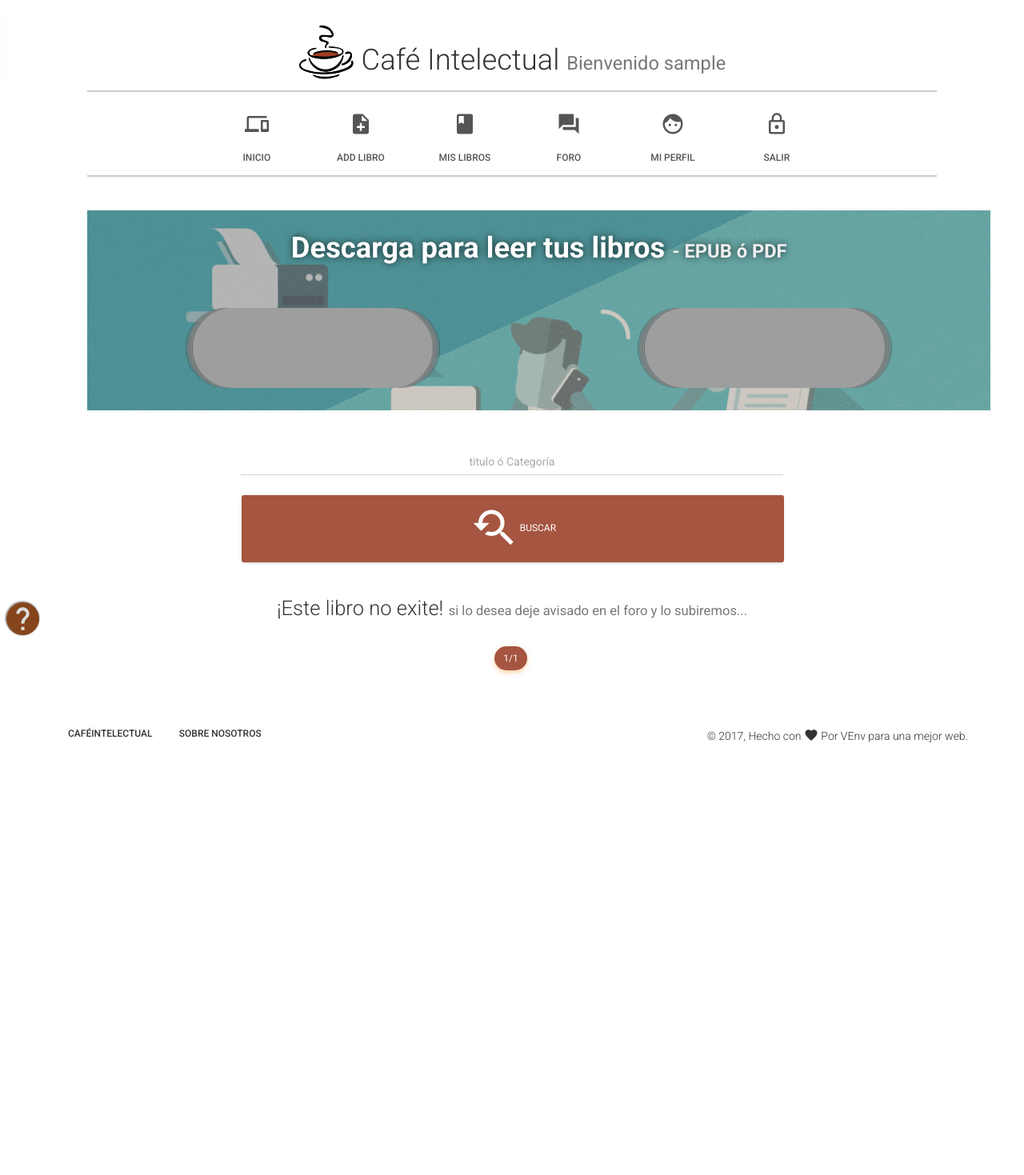
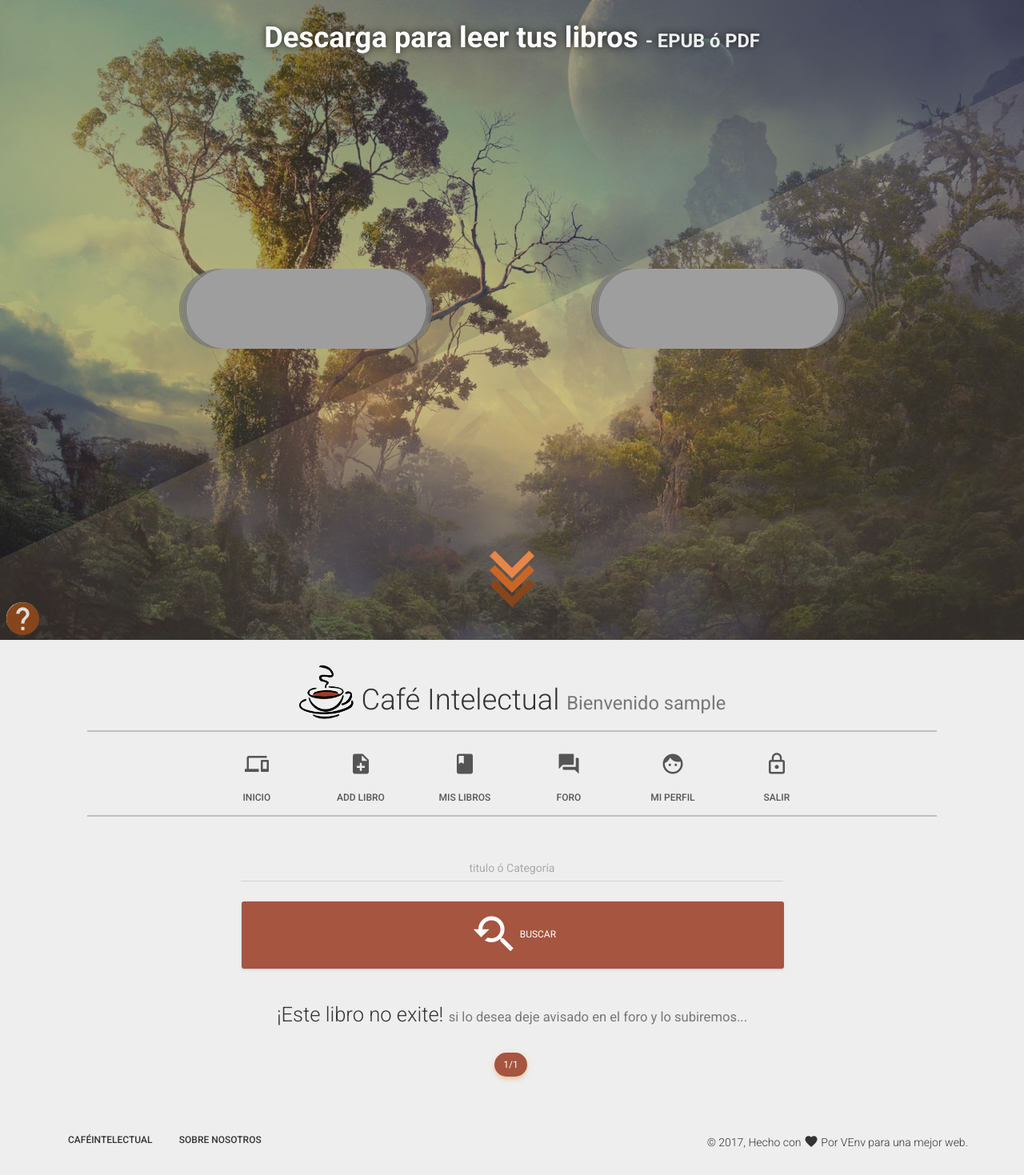
Before and after one commit to LoretoEliel/EPWeb, a Django app: page /home/ in a window 1280 px wide. Shown: the whole page at 80% size. Before the commit the page ends 928 px from the top, so only its background shows below. Run offline with Django 3.2, Linux system fonts and the light colour scheme; the visitor is signed in with stand-in values (Sample User, id 1); data that the repository does not hold is empty; parts of the project's set-up code (start-up, migrations or seed data) failed here and were passed over; some libraries are stand-ins or nearby versions; grey boxes are pictures that could not be loaded.

Commit message:
nuevo diseño en estructura

```diff
--- a/static/css/home.css
+++ b/static/css/home.css
@@ -164,42 +164,25 @@
 }
 
 /*BANNER*/
+section .container {
+  margin: 0 !important;
+  padding: 0 !important;
+  width: 100% !important;
+  height: 100vh;
+}
+
 .caja-banner {
   position: relative;
+  background-attachment: fixed;
   background-repeat: no-repeat;
   background-size: cover;
-  height: 250px;
-  margin-top: 3em;
-}
-
-@media screen and (max-width: 1505px) {
-  .caja-banner {
-    width: 100%;
-  }
-}
-
-@media screen and (max-width: 1367px) {
-  .caja-banner {
-    width: 96.2%;
-  }
-}
-
-@media screen and (max-width: 1325px) {
-  .caja-banner {
-    width: 96.5%;
-  }
-}
-
-@media screen and (max-width: 1025px) {
-  .caja-banner {
-    width: 86.5%;
-  }
+  height: 100vh;
 }
 
 .caja-banner:before {
   content: "";
   width: 100%;
-  height: 250px;
+  height: 100vh;
   background: linear-gradient(
     335deg,
     rgba(124, 112, 95, 0.39) 50%,
@@ -216,7 +199,7 @@
   justify-content: center;
   align-items: flex-start;
   width: 100%;
-  height: 250px;
+  height: 100vh;
   position: absolute;
   top: 0;
   left: 0;
@@ -243,14 +226,22 @@
 .caja-banner_descarga {
   display: flex;
   justify-content: space-around;
-  align-items: flex-end;
+  align-items: center;
   width: 100%;
-  height: 250px;
+  height: 100vh;
   position: absolute;
   top: 0;
   left: 0;
   margin: auto;
   z-index: 10;
+}
+
+.caja-banner_descarga .ebook {
+  margin-left: 10em;
+}
+
+.caja-banner_descarga .adobe {
+  margin-right: 10em;
 }
 
 .caja-banner_descarga .ebook,
@@ -294,3 +285,26 @@
   transform: rotate(0);
   transform: scale(0.9);
 }
+
+.caja-banner_bajar {
+  box-sizing: border-box;
+  display: flex;
+  justify-content: center;
+  align-items: flex-end;
+  width: 100%;
+  height: 150px;
+  position: absolute;
+  bottom: 0;
+  left: 0;
+  margin: auto;
+  z-index: 10;
+}
+
+.caja-banner_bajar .flecha_abajo {
+  padding: 0 !important;
+  margin: 0 !important;
+  font-size: 8em;
+  color: #87451b;
+  text-shadow: 0 -18px #cc6524,
+               0 -36px #e68648;
+}
--- a/templates/actualizar_libro.html
+++ b/templates/actualizar_libro.html
@@ -21,7 +21,7 @@
         <!-- FIN DE ARCHIVOS CSS -->
         <style type="text/css" media="screen">
 						body {
-							background: #fff;
+							background: #eee !important;
 							overflow-y: scroll;
 							overflow-x: hidden;
 						}
--- a/templates/agregar_libro.html
+++ b/templates/agregar_libro.html
@@ -21,7 +21,7 @@
         <!-- FIN DE ARCHIVOS CSS -->
         <style type="text/css" media="screen">
 						body {
-							background: #fff;
+							background: #eee !important;
 							overflow-y: scroll;
 							overflow-x: hidden;
 						}
--- a/templates/detalles_libro.html
+++ b/templates/detalles_libro.html
@@ -21,7 +21,7 @@
         <!-- FIN DE ARCHIVOS CSS -->
         <style type="text/css" media="screen">
 						body {
-							background: #fff;
+							background: #eee !important;
 							overflow-y: scroll;
 							overflow-x: hidden;
 						}
--- a/templates/home.html
+++ b/templates/home.html
@@ -23,7 +23,7 @@
         <!-- FIN DE ARCHIVOS CSS -->
         <style type="text/css" media="screen">
             body {
-            	background: #fff;
+            	background: #eee !important;
             	overflow-y: auto;
               overflow-x: hidden;
             }
@@ -92,6 +92,30 @@
 	<title>Café Intelectual</title>
 </head>
 <body onload="nobackbutton()">
+	<section class="banner">
+		<div class="container">
+			<div class="row">
+				<div class="caja-banner" style="background-image: url(/static/img/parallax-banner.jpg);">
+					<div class="caja-banner_titulo">
+						<h2>Descarga para leer tus libros <small>- EPUB ó PDF</small></h2>
+					</div>
+					<div class="caja-banner_descarga">
+						<a href="https://mega.nz/#!Glc0SD7I!8lA-1d1nU0aK5mz1Cbc3gcmOcF2VUU2eYbaq5CaDpbs" target="_blank">
+							<img class="ebook" src="/static/img/copyrightbook.png" alt="ebook">
+						</a>
+						<a href="https://mega.nz/#!208xGTjY!ZV7O5PbAiwN0lQHmnJTcozhx7v4eWCgl2WCdiXEtDLI" target="_blank">
+							<img class="adobe" src="/static/img/adobe_main.png" alt="adobe_read">
+						</a>
+					</div>
+					<div class="caja-banner_bajar">
+						<a href="#abajo">
+							<span class="flecha_abajo material-icons">keyboard_arrow_down</span>
+						</a>
+					</div>
+				</div>
+			</div>
+		</div>
+	</section>
 		<div id="btn-ayuda" class="btn-ayuda">
 	    <samp id="icon_ayuda" class="btn-ayuda_icon material-icons mostrar_icono">help</samp>
 	    <samp id="icon_close" class="close_btn material-icons">add_circle</samp>
@@ -165,7 +189,7 @@
 	  </div>
        <div class="row">
             <div class="container col-xs-10 col-xs-offset-1 col-ms-10 col-ms-offset-1 col-md-10 col-md-offset-1" style="position: relative; margin-top: 2em;">
-                <h2 class="text-center"><span class="material-icons"><img style="margin-top: -20px;" src="/static/img/logo.png" alt="cafe" width="70px" height="70px"></span> Café Intelectual <small>Bienvenido {{ user.username }}</small></h2>
+                <h2 id="abajo" class="text-center"><span class="material-icons"><img style="margin-top: -20px;" src="/static/img/logo.png" alt="cafe" width="70px" height="70px"></span> Café Intelectual <small>Bienvenido {{ user.username }}</small></h2>
                 <div style="border: 1px solid rgba(0,0,0,0.2);"></div>
                 <div class="navegador">
                   <!-- MENU -->
@@ -263,26 +287,6 @@
       	            </li>
       	          </ul>
                 </div>
-
-								<section class="banner">
-									<div class="container">
-										<div class="row">
-											<div class="caja-banner" style="background-image: url(/static/img/banner.gif);">
-												<div class="caja-banner_titulo">
-													<h2>Descarga para leer tus libros <small>- EPUB ó PDF</small></h2>
-												</div>
-												<div class="caja-banner_descarga">
-													<a href="https://mega.nz/#!Glc0SD7I!8lA-1d1nU0aK5mz1Cbc3gcmOcF2VUU2eYbaq5CaDpbs" target="_blank">
-														<img class="ebook" src="/static/img/copyrightbook.png" alt="ebook">
-													</a>
-													<a href="https://mega.nz/#!208xGTjY!ZV7O5PbAiwN0lQHmnJTcozhx7v4eWCgl2WCdiXEtDLI" target="_blank">
-														<img class="adobe" src="/static/img/adobe_main.png" alt="adobe_read">
-													</a>
-												</div>
-											</div>
-										</div>
-									</div>
-								</section>
 
                 <form action="" method="GET" style="margin-top: 9em;">
                   <div id="fb-root"></div>
--- a/templates/libro_guardado.html
+++ b/templates/libro_guardado.html
@@ -21,7 +21,7 @@
         <!-- FIN DE ARCHIVOS CSS -->
         <style type="text/css" media="screen">
             body {
-            	background: #fff;
+            	background: #eee !important;
               overflow-y: scroll;
               overflow-x: hidden;
             }
--- a/templates/login.html
+++ b/templates/login.html
@@ -31,7 +31,7 @@
         <!-- FIN DE ARCHIVOS CSS -->
         <style type="text/css" media="screen">
 						body {
-							background: #fff;
+							background: #eee !important;
 							overflow-y: scroll;
 							overflow-x: hidden;
 						}
--- a/templates/mi_perfil.html
+++ b/templates/mi_perfil.html
@@ -31,7 +31,7 @@
 
         <style type="text/css">
             body {
-              background: #fff;
+              background: #eee !important;
               overflow-y: scroll;
               overflow-x: hidden;
             }
--- a/templates/mis_libros.html
+++ b/templates/mis_libros.html
@@ -21,7 +21,7 @@
         <!-- FIN DE ARCHIVOS CSS -->
         <style type="text/css" media="screen">
 						body {
-							background: #fff;
+							background: #eee !important;
 							overflow-y: scroll;
 							overflow-x: hidden;
 						}
--- a/templates/registrar.html
+++ b/templates/registrar.html
@@ -21,7 +21,7 @@
         <!-- FIN DE ARCHIVOS CSS -->
         <style type="text/css" media="screen">
 						body {
-							background: #fff;
+							background: #eee !important;
 							overflow-y: scroll;
 							overflow-x: hidden;
 						}
--- a/templates/reset_password/password_reset_form.html
+++ b/templates/reset_password/password_reset_form.html
@@ -23,7 +23,7 @@
 	<title>El Programador Web</title>
 </head>
 <body>
-    <div class="alert alert-info">
+    <div class="alert alert-info" style="position: relative; z-index: 1000;">
         <div class="container-fluid">
             <div class="alert-icon">
                 <i class="material-icons">info_outline</i>
--- a/templates/success.html
+++ b/templates/success.html
@@ -21,7 +21,7 @@
         <!-- FIN DE ARCHIVOS CSS -->
         <style type="text/css" media="screen">
 						body {
-							background: #fff;
+							background: #eee !important;
 							overflow-y: scroll;
 							overflow-x: hidden;
 						}
```
Also changed, not shown: 1 other file. Lines whose indentation alone changed are shown as unchanged.
